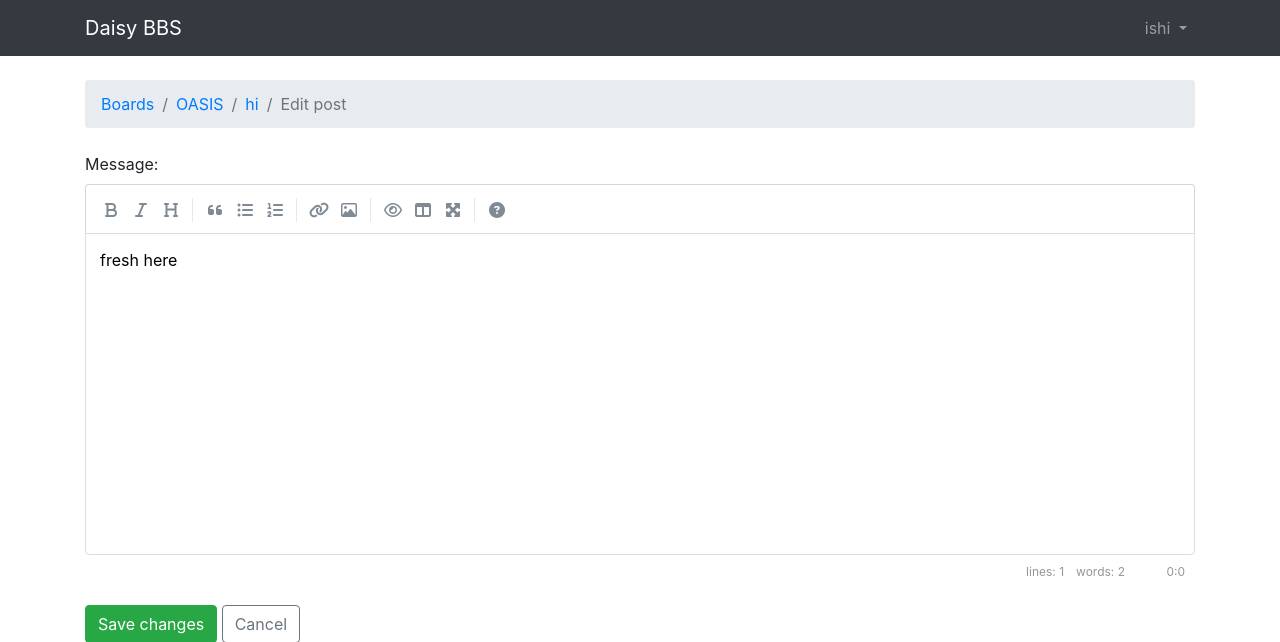
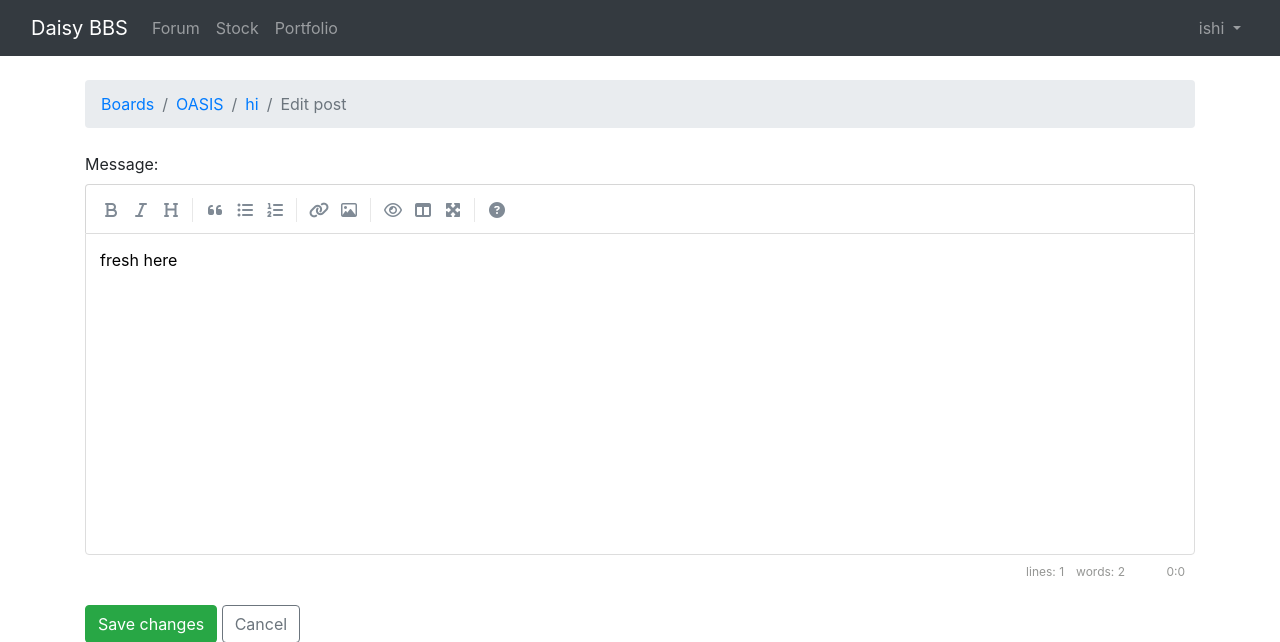
Before and after one commit to OASans/DaisyBBS, a Django app: page /boards/1/topics/1/posts/1/edit/ in a window 1280 px wide. Shown: the top 642 px of the page. Run offline with Django 3.2, Linux system fonts and the light colour scheme; a user stored in the database is signed in; data comes from the database, SQL or seed files in the repository; both versions use the stored data as it was after the commit; some libraries are stand-ins or nearby versions; some web fonts are replaced.

Commit message:
add nav & tushare

```diff
--- a/myproject/templates/base.html
+++ b/myproject/templates/base.html
@@ -10,14 +10,24 @@
     </head>
     <body>
         {% block body %}
-             <nav class="navbar navbar-expand-lg navbar-dark bg-dark">
-                <div class="container">
-                    <a class="navbar-brand" href="{% url 'home' %}"> Daisy BBS</a>
-                    <button class="navbar-toggler" type="button" data-toggle="collapse"
-                            data-target="#mainMenu" aria-controls="mainMenu" aria-expanded="false"
-                            aria-label="Toggle navigation">
-                        <span class="navbar-toggler-icon"></span>
-                    </button>
+             <nav class="navbar navbar-expand-lg navbar-dark bg-dark" role="navigation">
+                <div class="container-fluid">
+                    <div class="navbar-header">
+                        <a class="navbar-brand" href="{% url 'home' %}">Daisy BBS</a>
+                    </div>
+                    <div>
+                        <ul class="navbar-nav">
+                            <li class="nav-item">
+                              <a class="nav-link" href="{% url 'home' %}">Forum</a>
+                            </li>
+                            <li class="nav-item">
+                              <a class="nav-link" href="#">Stock</a>
+                            </li>
+                            <li class="nav-item">
+                              <a class="nav-link" href="#">Portfolio</a>
+                            </li>
+                        </ul>
+                    </div>
                     <div class="collapse navbar-collapse" id="mainMenu">
                         {% if user.is_authenticated %}
                             <ul class="navbar-nav ml-auto">
```
Also changed, not shown: myproject/db.sqlite3.
